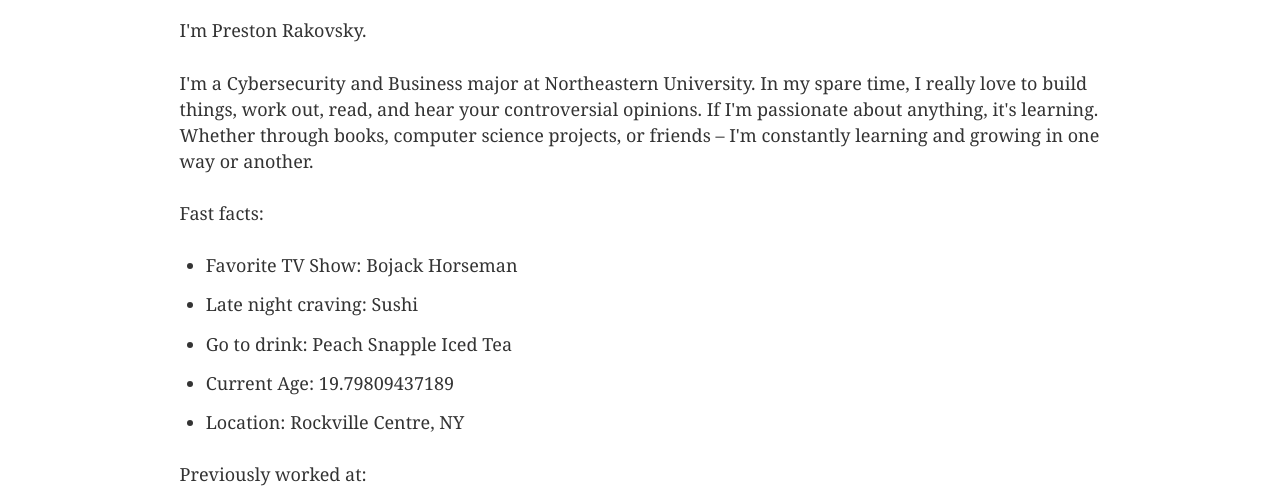
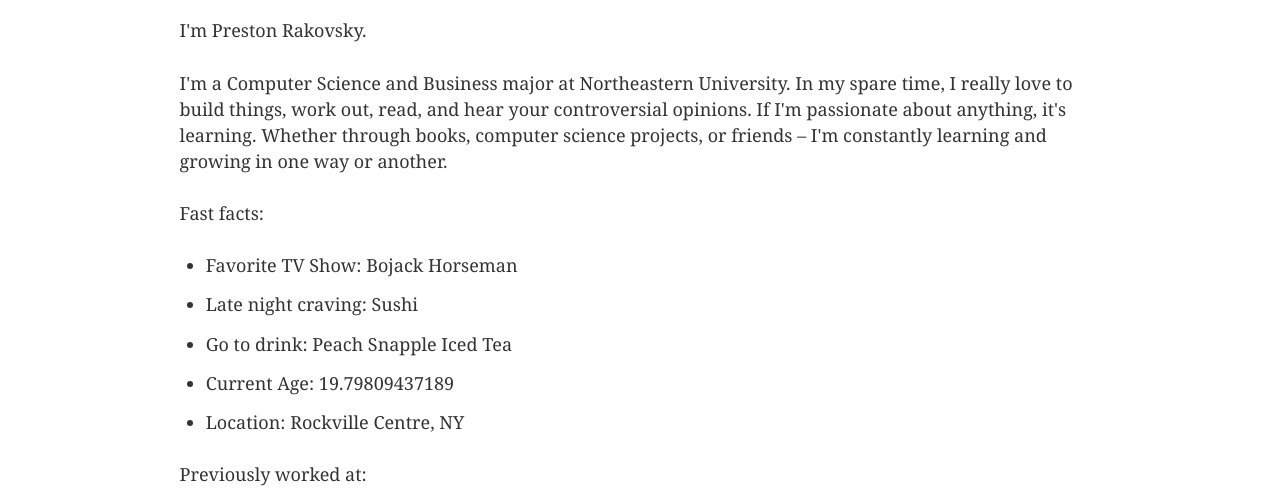
Before and after one commit to rakovskyp/prestonr-website, a Gatsby site: page /about in a window 1280 px wide. Shown: the part 151-655 px from the top of the page. Built offline with nearby package versions, Linux system fonts and the light colour scheme; Gatsby itself is replaced by a stand-in of ours.

Commit message:
updated major

```diff
--- a/src/pages/about.js
+++ b/src/pages/about.js
@@ -52,7 +52,7 @@ const About = (props) => {
 
             <p>I'm Preston Rakovsky. </p>
 
-            <p> I'm a Cybersecurity and Business major at Northeastern University.
+            <p> I'm a Computer Science and Business major at Northeastern University.
 
                 In my spare time, I really love to build things, work out, read, and hear your controversial opinions.
 
```
